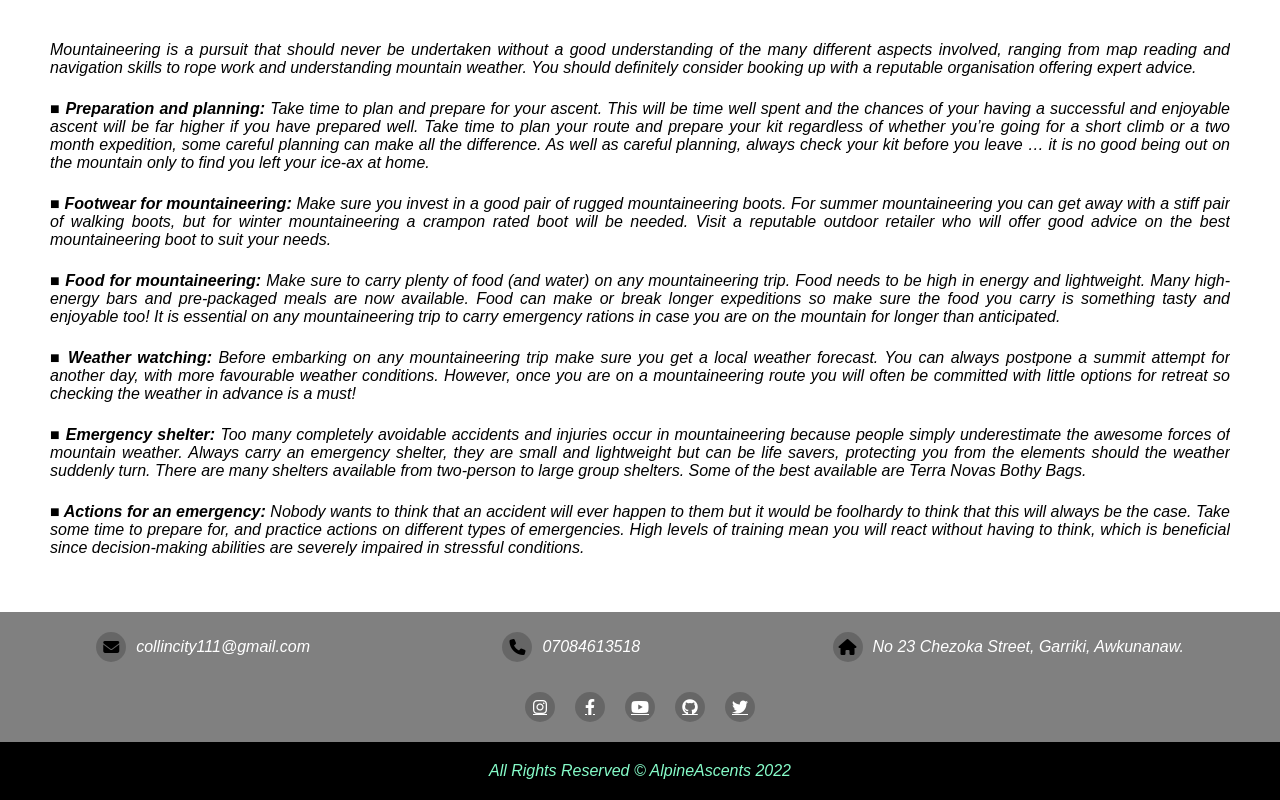
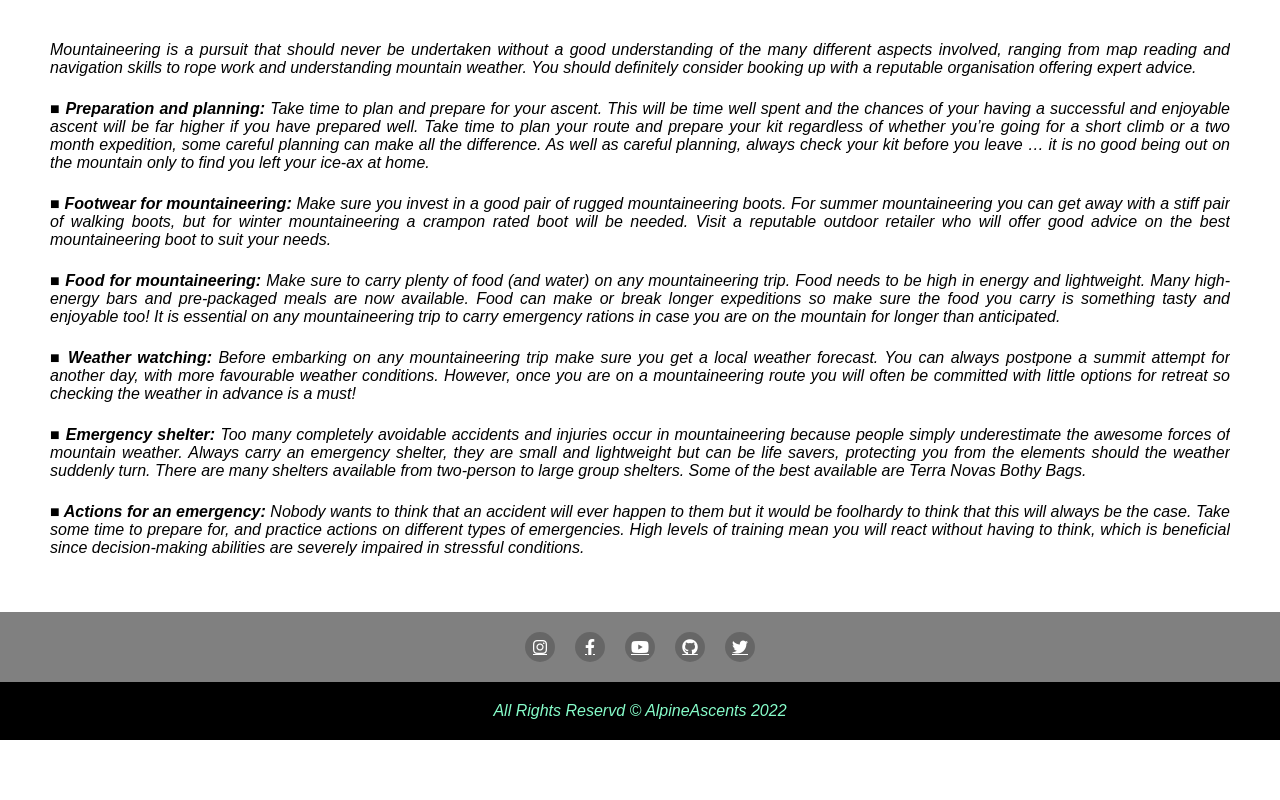
Before and after one commit to Dansatch/Alpine-Ascents, a plain HTML site: page index.html in a window 1280 px wide. Shown: the part 7712-8512 px from the top of the page. After the commit the page ends 8452 px from the top, so only its background shows below. Drawn offline with Linux system fonts and the light colour scheme; some packages are replaced by stand-ins of ours; no server answers.

Commit message:
Remove contact info section

```diff
--- a/index.css
+++ b/index.css
@@ -1253,18 +1253,6 @@ body{
     display: flex;
     flex-wrap: wrap;
     justify-content: space-around;
-    padding-top: 20px;
-}
-
-.mainFooter .smallSec{
-    width: 100%;
-    height: auto;
-    display: flex;
-    /* flex-direction: column; */
-    justify-content: space-around;
-    align-items: flex-start;
-    flex-wrap: wrap;
-    /* border: 1px solid red; */
 }
 
 .mainFooter .bigSec{
@@ -1276,56 +1264,6 @@ body{
     align-items: center;
     padding: 20px 0px 20px;
 }
-
-.mainFooter .infoSec>a{
-    width: auto;
-    height: auto;
-    color: rgba(255, 255, 255, 0.2);
-    color: white;
-    display: flex;
-    justify-content: center;
-    align-items: center;
-    margin-bottom: 10px;
-    text-decoration: none;
-}
-
-.mainFooter .infoSec>a:hover{
-    color: var(--lightGreen);
-    text-shadow: 0px 0px 5px white;
-}
-
-.mainFooter .infoSec>a>i{
-    margin-right: 10px;
-    width: 30px;
-    height: 30px;
-    display: flex;
-    align-items: center;
-    justify-content: center;
-    border-radius: 50%;
-    background-color: rgba(0, 0, 0, 0.2);
-    color: black;
-}
-
-/* .mainFooter>form .formElement{
-    margin-bottom: 10px;
-}
-
-.mainFooter>form>input[type=email]{
-    width: 100%;
-    height: 30px;
-    padding-left: 10px;
-    border-radius: 5px;
-    border: none;
-}
-
-.mainFooter>form>input[type=submit]{
-    width: 50%;
-    height: 30px;
-    background-color: rgba(0, 0, 0, 0.2);
-    border: 1px solid var(--lightGreen);
-    color: white;
-    border-radius: 5px;
-} */
 
 .mainFooter .socialMediaSec>a{
     width: 30px;
--- a/index.html
+++ b/index.html
@@ -1282,12 +1282,6 @@
 
 
         <footer class="mainFooter">
-            <section class="smallSec infoSec">
-                <a href="#"><i class="fa-solid fa-envelope"></i> collincity111@gmail.com</a>
-                <a href="#"><i class="fa-solid fa-phone"></i> 07084613518</a>
-                <a href="#"><i class="fa-solid fa-house"></i> No 23 Chezoka Street, Garriki, Awkunanaw.</a>
-            </section>
-
             <section class="bigSec socialMediaSec">
                 <a href="www.instagram.com"><i class="fab fa-instagram"></i></a>
                 <a href="www.facebook.com"><i class="fab fa-facebook-f"></i></a>
@@ -1296,7 +1290,7 @@
                 <a href="www.twitter.com"><i class="fa-brands fa-twitter"></i></a>
             </section>
 
-            <section class="bigSec copyRight">All Rights Reserved © AlpineAscents 2022</section>
+            <section class="bigSec copyRight">All Rights Reservd © AlpineAscents 2022</section>
         </footer>
 
         <div class="scrollingDiv">
```
